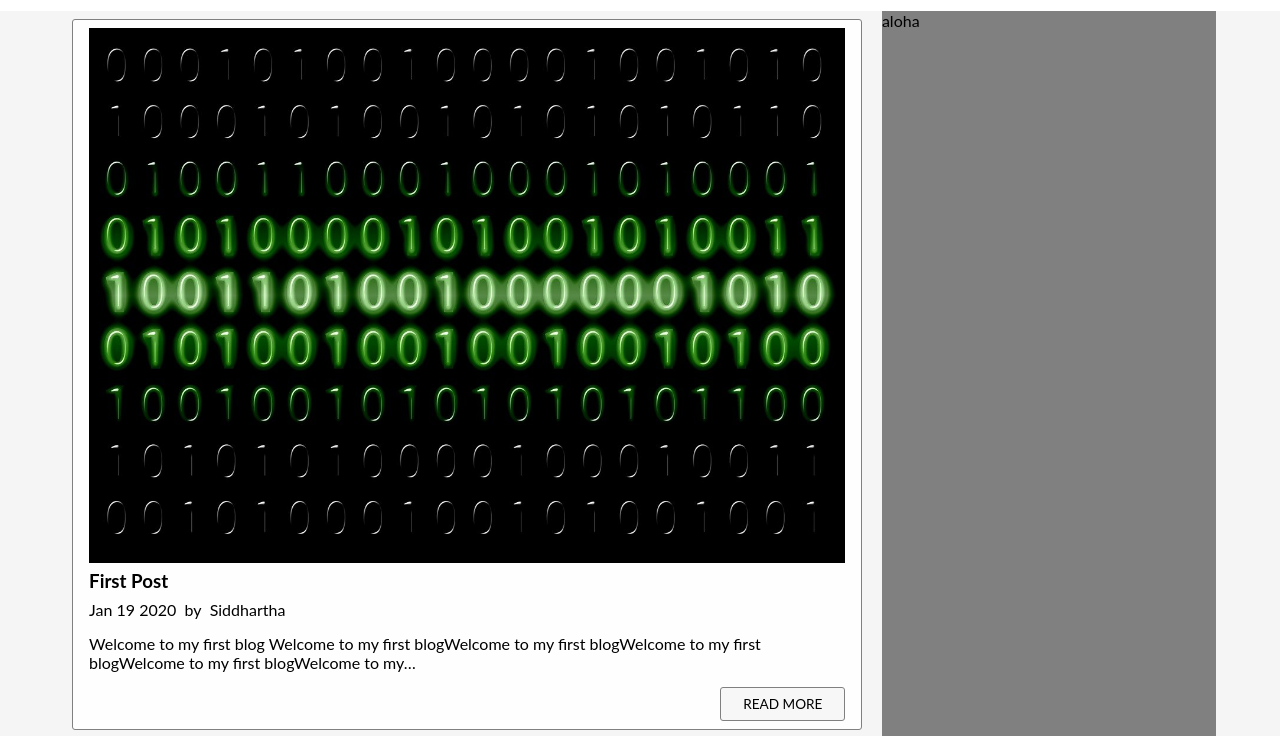
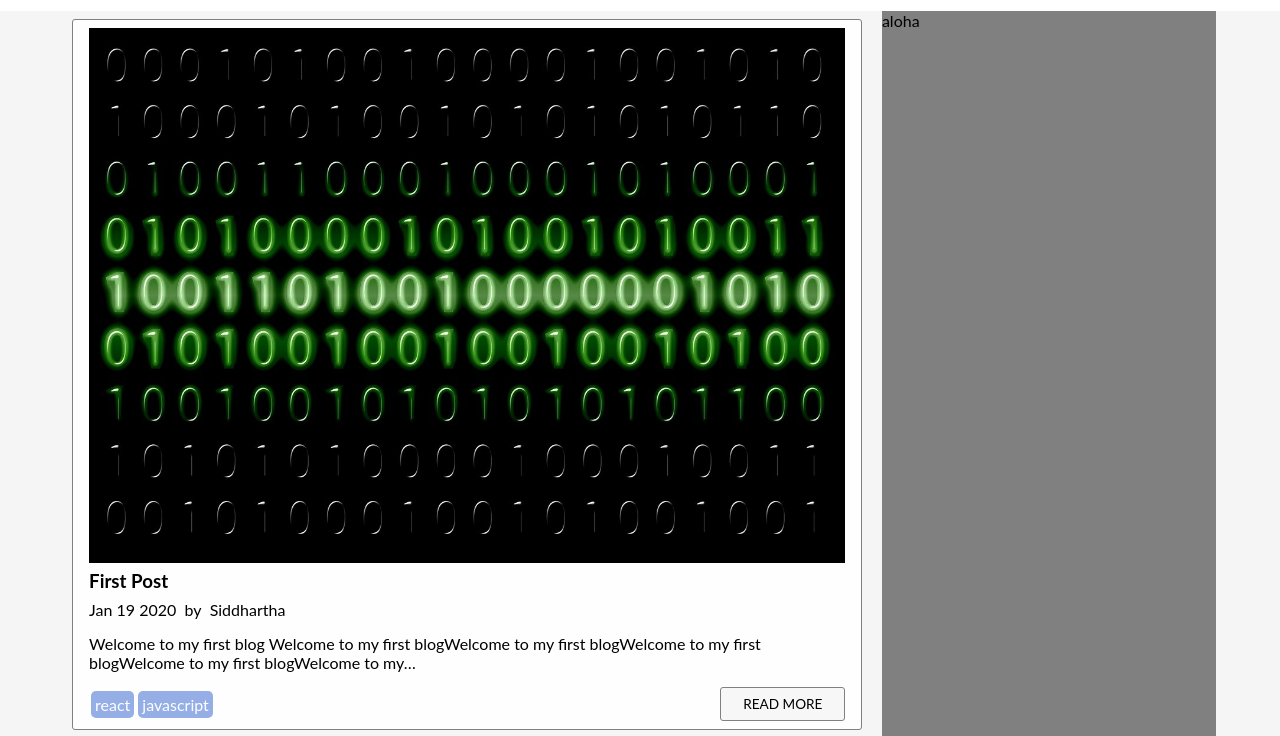
Before and after one commit to SiddharthaSauravGogoi/Gatsby-advanced-portfolio, a Gatsby site: page / in a window 1280 px wide. Shown: the part 53-789 px from the top of the page. Built offline with nearby package versions, Linux system fonts and the light colour scheme; Gatsby itself is replaced by a stand-in of ours.

Commit message:
tags added for posts.

```diff
--- a/src/components/Post.js
+++ b/src/components/Post.js
@@ -1,8 +1,9 @@
 import React from 'react';
 import { Link } from 'gatsby';
 import Img from 'gatsby-image';
+import { slugify } from '../util/utilityFunctions'
 
-const Post = ({ title, author, path, date, body, fluid }) => {
+const Post = ({ title, author, path, date, body, fluid, tags }) => {
   return (
     <div className="post">
       <Img fluid={fluid} />
@@ -14,6 +15,11 @@ const Post = ({ title, author, path, date, body, fluid }) => {
       </div>
       <div className="excerpt"> {body} </div>
       <div className="post-overview-wrapper">
+        <ul className="tags-list">
+          {tags.map(tag => <li>
+            <Link to={`/tag/${slugify(tag)}`} className="tag"> {tag} </Link>
+          </li>)}
+        </ul>
         <Link to={path} className="btn read-more"> Read More</Link>
       </div>
 
--- a/src/pages/index.js
+++ b/src/pages/index.js
@@ -19,7 +19,8 @@ const IndexPage = () => (
                 path={node.frontmatter.path}
                 date={node.frontmatter.date}
                 body={node.excerpt}
-                fluid={node.frontmatter.image.childImageSharp.fluid} />))}
+                fluid={node.frontmatter.image.childImageSharp.fluid}
+                tags={node.frontmatter.tags} />))}
           </>
         )
       }} />
@@ -42,6 +43,7 @@ query{
           date(formatString: "MMM DD YYYY")
           author
           path
+          tags
           image{
             childImageSharp{
               fluid(maxWidth: 600){
--- a/src/pages/posts/001-first-post.md
+++ b/src/pages/posts/001-first-post.md
@@ -4,6 +4,9 @@ date: 2020-01-19
 author: Siddhartha
 path: "/first-post"
 image: ../../images/binary.jpg
+tags:
+  - react
+  - javascript
 ---
 
 Welcome to my first blog Welcome to my first blogWelcome to my first blogWelcome to my first blogWelcome to my first blogWelcome to my first blogWelcome to my first blog
--- a/src/pages/posts/002-second-post.md
+++ b/src/pages/posts/002-second-post.md
@@ -4,6 +4,9 @@ date: 2020-01-19
 author: Siddhartha
 path: "/second-post"
 image: ../../images/binary.jpg
+tags:
+  - react
+  - node
 ---
 
 Welcome to my second blog
--- a/src/styles/components/_navbar.scss
+++ b/src/styles/components/_navbar.scss
@@ -15,7 +15,7 @@ nav ul {
   padding-inline-start: 0;
 }
 
-li {
+nav ul li {
   list-style-type: none;
   padding: 8px;
   cursor: pointer;
--- a/src/styles/components/_posts.scss
+++ b/src/styles/components/_posts.scss
@@ -11,7 +11,8 @@
 .post-overview-wrapper {
   width: 100%;
   display: flex;
-  justify-content: flex-end;
+  justify-content: space-between;
+  align-items: center;
 }
 
 h3 {
--- /dev/null
+++ b/src/styles/components/_tags.scss
@@ -0,0 +1,6 @@
+.tag {
+  padding: 4px;
+  background: rgb(149, 174, 230);
+  border-radius: 5px;
+  color: #fefefe;
+}
--- a/src/styles/main.scss
+++ b/src/styles/main.scss
@@ -6,3 +6,4 @@
 @import "components/navbar";
 @import "components/button";
 @import "components/posts";
+@import "components/tags";
--- a/src/styles/pages/_post.scss
+++ b/src/styles/pages/_post.scss
@@ -6,6 +6,6 @@
   margin: 2% 0%;
 }
 
-.aside {
-  width: 40%;
+.tags-list {
+  display: flex;
 }
--- a/src/styles/utils/_reset.scss
+++ b/src/styles/utils/_reset.scss
@@ -15,3 +15,14 @@ body {
 a {
   text-decoration: none;
 }
+
+ul {
+  margin-block-start: 0;
+  margin-block-end: 0;
+  padding-inline-start: 0;
+}
+
+li {
+  list-style-type: none;
+  padding: 2px;
+}
--- /dev/null
+++ b/src/util/utilityFunctions.js
@@ -0,0 +1,12 @@
+const slugify = function (text) {
+  return text
+    .toString()
+    .toLowerCase()
+    .replace(/\s+/g, '-')       // Replace spaces with -
+    .replace(/[^\w-]+/g, '')    // Remove all non-word chars
+    .replace(/--+/g, '-')       // Replace multiple - with single -
+    .replace(/^-+/, '')         // Trim - from start of text
+    .replace(/-+$/, '')         // Trim - from end of text
+}
+
+module.exports = { slugify };
```
Also changed, not shown: src/styles/main.css.
